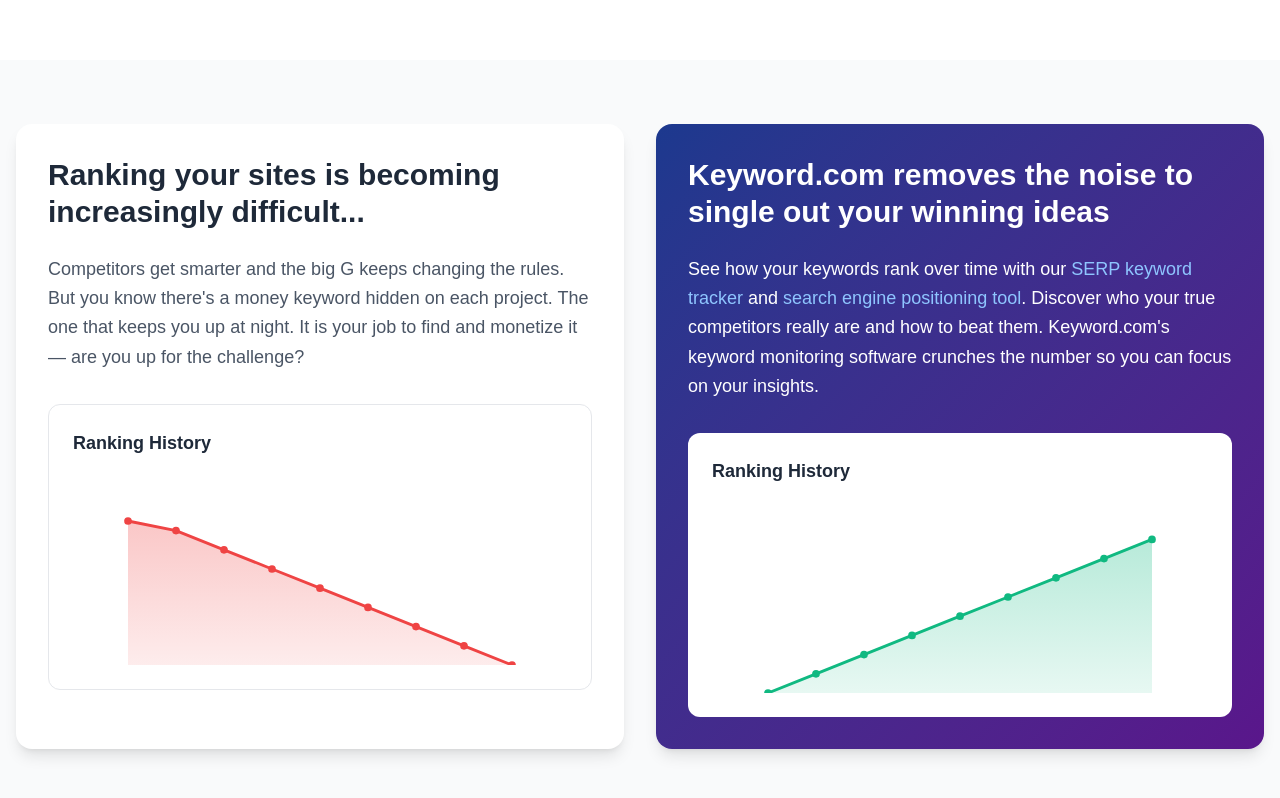
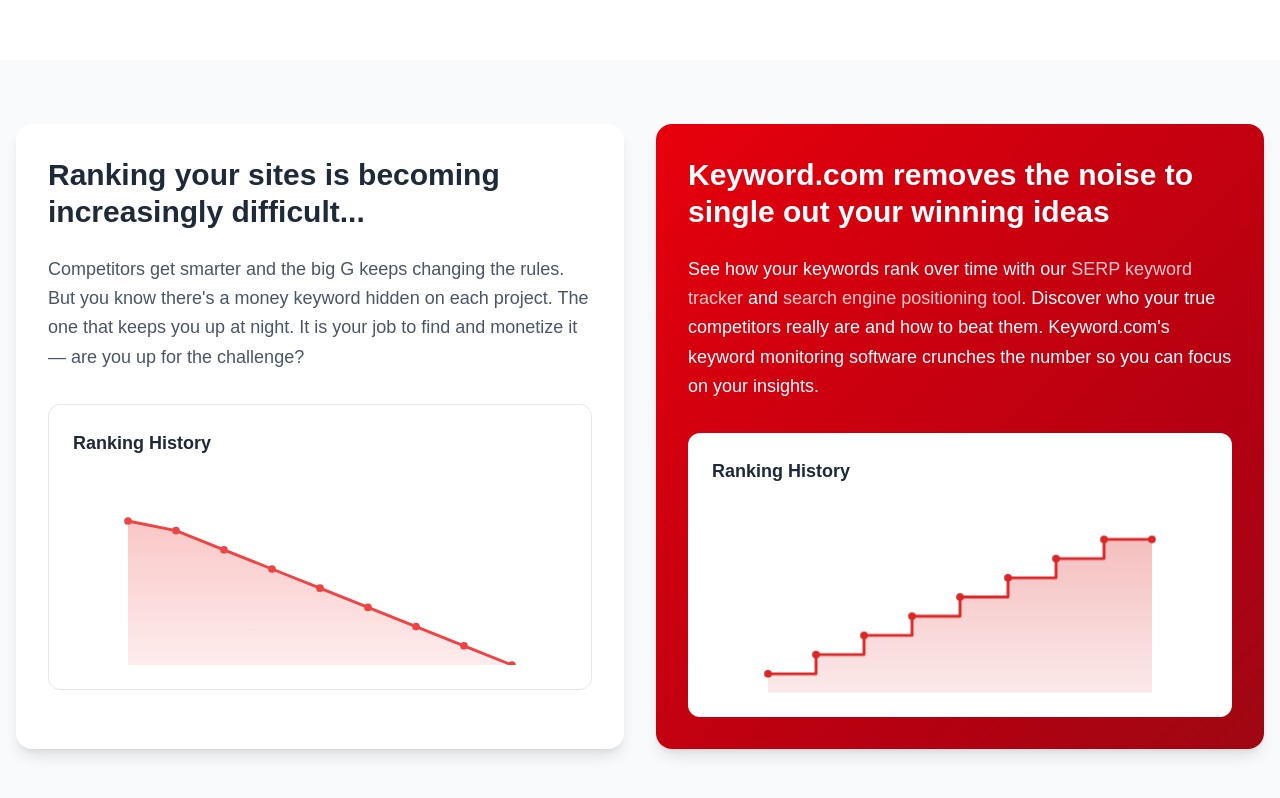
Before and after one commit to Hamzaali0088/keywordMinds, a Next.js app: page / in a window 1280 px wide. Shown: the part 1502-2300 px from the top of the page. Built offline with nearby package versions, Linux system fonts and the light colour scheme.

Commit message:
add animation in growth

```diff
--- a/components/container/Home/Groth.jsx
+++ b/components/container/Home/Groth.jsx
@@ -1,8 +1,34 @@
-import React from 'react'
+import React, { useEffect, useRef, useState } from 'react'
 
 export default function Groth() {
+  const [isVisible, setIsVisible] = useState(false);
+  const sectionRef = useRef(null);
+
+  useEffect(() => {
+    const observer = new IntersectionObserver(
+      ([entry]) => {
+        if (entry.isIntersecting) {
+          setIsVisible(true);
+        } else {
+          setIsVisible(false);
+        }
+      },
+      { threshold: 0.3 }
+    );
+
+    if (sectionRef.current) {
+      observer.observe(sectionRef.current);
+    }
+
+    return () => {
+      if (sectionRef.current) {
+        observer.unobserve(sectionRef.current);
+      }
+    };
+  }, []);
+
   return (
-    <div className="min-h-screen bg-gray-50 py-16 px-4">
+    <div className="min-h-screen bg-gray-50 py-16 px-4" ref={sectionRef}>
       <div className="max-w-7xl mx-auto">
         {/* Main Content Grid */}
         <div className="grid lg:grid-cols-2 gap-8 mb-16">
@@ -60,57 +86,59 @@
             </div>
           </div>
 
-          {/* Right Block - Solution */}
-          <div className="bg-gradient-to-br from-blue-900 to-purple-900 rounded-2xl p-8 shadow-lg">
-            <h2 className="text-3xl font-bold text-white mb-6 leading-tight">
+          {/* Right Block - Solution (Animated Growth Section) */}
+          <div className="bg-gradient-to-br from-red-600 to-red-800 rounded-2xl p-8 shadow-lg transform transition-all duration-500  hover:shadow-2xl">
+            <h2 className={`text-3xl font-bold text-white mb-6 leading-tight ${isVisible ? 'animate-fade-in' : ''}`}>
               Keyword.com removes the noise to single out your winning ideas
             </h2>
-            <p className="text-white text-lg mb-8 leading-relaxed">
+            <p className={`text-white text-lg mb-8 leading-relaxed ${isVisible ? 'animate-fade-in-delay' : ''}`}>
               See how your keywords rank over time with our{' '}
-              <span className="text-blue-300 font-medium">SERP keyword tracker</span> and{' '}
-              <span className="text-blue-300 font-medium">search engine positioning tool</span>.
+              <span className="text-red-200 font-medium hover:text-white transition-colors duration-300">SERP keyword tracker</span> and{' '}
+              <span className="text-red-200 font-medium hover:text-white transition-colors duration-300">search engine positioning tool</span>.
               Discover who your true competitors really are and how to beat them. Keyword.com's keyword monitoring software crunches the number so you can focus on your insights.
             </p>
 
-            {/* Improving Graph */}
-            <div className="bg-white rounded-xl p-6">
+            {/* Improving Graph with Animation */}
+            <div className="bg-white rounded-xl p-6 transform transition-all duration-300  hover:shadow-lg">
               <h3 className="text-lg font-semibold text-gray-800 mb-4">Ranking History</h3>
               <div className="h-48 relative">
-                <svg className="w-full h-full" viewBox="0 0 400 200">
+                <svg className={`w-full h-full ${isVisible ? 'animate-grow' : ''}`} viewBox="0 0 400 200">
                   {/* Grid lines */}
                   <defs>
                     <linearGradient id="improveGradient" x1="0%" y1="0%" x2="0%" y2="100%">
-                      <stop offset="0%" stopColor="#10b981" stopOpacity="0.3"/>
-                      <stop offset="100%" stopColor="#10b981" stopOpacity="0.1"/>
+                      <stop offset="0%" stopColor="#dc2626" stopOpacity="0.3"/>
+                      <stop offset="100%" stopColor="#dc2626" stopOpacity="0.1"/>
                     </linearGradient>
                   </defs>
 
-                  {/* Area fill */}
+                  {/* Area fill with animation - stair pattern */}
                   <path
-                    d="M0 200 L50 180 L100 160 L150 140 L200 120 L250 100 L300 80 L350 60 L400 40 L400 200 L0 200 Z"
+                    d="M0 200 L0 180 L50 180 L50 160 L100 160 L100 140 L150 140 L150 120 L200 120 L200 100 L250 100 L250 80 L300 80 L300 60 L350 60 L350 40 L400 40 L400 200 L0 200 Z"
                     fill="url(#improveGradient)"
+                    className={isVisible ? 'animate-fill' : ''}
                   />
 
-                  {/* Line */}
+                  {/* Line with animation - stair pattern */}
                   <path
-                    d="M0 200 L50 180 L100 160 L150 140 L200 120 L250 100 L300 80 L350 60 L400 40"
-                    stroke="#10b981"
+                    d="M0 180 L50 180 L50 160 L100 160 L100 140 L150 140 L150 120 L200 120 L200 100 L250 100 L250 80 L300 80 L300 60 L350 60 L350 40 L400 40"
+                    stroke="#dc2626"
                     strokeWidth="3"
                     fill="none"
                     strokeLinecap="round"
                     strokeLinejoin="round"
+                    className={isVisible ? 'animate-draw' : ''}
                   />
 
-                  {/* Data points */}
-                  <circle cx="0" cy="200" r="4" fill="#10b981"/>
-                  <circle cx="50" cy="180" r="4" fill="#10b981"/>
-                  <circle cx="100" cy="160" r="4" fill="#10b981"/>
-                  <circle cx="150" cy="140" r="4" fill="#10b981"/>
-                  <circle cx="200" cy="120" r="4" fill="#10b981"/>
-                  <circle cx="250" cy="100" r="4" fill="#10b981"/>
-                  <circle cx="300" cy="80" r="4" fill="#10b981"/>
-                  <circle cx="350" cy="60" r="4" fill="#10b981"/>
-                  <circle cx="400" cy="40" r="4" fill="#10b981"/>
+                  {/* Data points with animation */}
+                  <circle cx="0" cy="180" r="4" fill="#dc2626" className={isVisible ? 'animate-bounce' : ''}/>
+                  <circle cx="50" cy="160" r="4" fill="#dc2626" className={isVisible ? 'animate-bounce' : ''} style={{animationDelay: isVisible ? '0.1s' : '0s'}}/>
+                  <circle cx="100" cy="140" r="4" fill="#dc2626" className={isVisible ? 'animate-bounce' : ''} style={{animationDelay: isVisible ? '0.2s' : '0s'}}/>
+                  <circle cx="150" cy="120" r="4" fill="#dc2626" className={isVisible ? 'animate-bounce' : ''} style={{animationDelay: isVisible ? '0.3s' : '0s'}}/>
+                  <circle cx="200" cy="100" r="4" fill="#dc2626" className={isVisible ? 'animate-bounce' : ''} style={{animationDelay: isVisible ? '0.4s' : '0s'}}/>
+                  <circle cx="250" cy="80" r="4" fill="#dc2626" className={isVisible ? 'animate-bounce' : ''} style={{animationDelay: isVisible ? '0.5s' : '0s'}}/>
+                  <circle cx="300" cy="60" r="4" fill="#dc2626" className={isVisible ? 'animate-bounce' : ''} style={{animationDelay: isVisible ? '0.6s' : '0s'}}/>
+                  <circle cx="350" cy="40" r="4" fill="#dc2626" className={isVisible ? 'animate-bounce' : ''} style={{animationDelay: isVisible ? '0.7s' : '0s'}}/>
+                  <circle cx="400" cy="40" r="4" fill="#dc2626" className={isVisible ? 'animate-bounce' : ''} style={{animationDelay: isVisible ? '0.8s' : '0s'}}/>
                 </svg>
               </div>
             </div>
@@ -135,6 +163,83 @@
           </div>
         </div>
       </div>
+
+      <style jsx>{`
+        @keyframes fade-in {
+          from { opacity: 0; transform: translateY(20px); }
+          to { opacity: 1; transform: translateY(0); }
+        }
+
+        @keyframes fade-in-delay {
+          from { opacity: 0; transform: translateY(20px); }
+          to { opacity: 1; transform: translateY(0); }
+        }
+
+        @keyframes draw {
+          from { stroke-dasharray: 1000; stroke-dashoffset: 1000; }
+          to { stroke-dasharray: 1000; stroke-dashoffset: 0; }
+        }
+
+        @keyframes fill {
+          from { opacity: 0; }
+          to { opacity: 1; }
+        }
+
+        @keyframes grow {
+          from { transform: scale(0.8); }
+          to { transform: scale(1); }
+        }
+
+        @keyframes stairs-up {
+          from {
+            transform: translateY(50px) scale(0.8);
+            opacity: 0;
+          }
+          to {
+            transform: translateY(0) scale(1);
+            opacity: 1;
+          }
+        }
+
+        @keyframes circle-bounce-up {
+          0% {
+            transform: translateY(30px) scale(0.3);
+            opacity: 0;
+          }
+          50% {
+            transform: translateY(-5px) scale(1.2);
+            opacity: 1;
+          }
+          100% {
+            transform: translateY(0) scale(1);
+            opacity: 1;
+          }
+        }
+
+        .animate-fade-in {
+          animation: fade-in 1s ease-out;
+        }
+
+        .animate-fade-in-delay {
+          animation: fade-in-delay 1s ease-out 0.3s both;
+        }
+
+        .animate-draw {
+          animation: draw 2s ease-out 0.5s both;
+        }
+
+        .animate-fill {
+          animation: fill 1.5s ease-out 0.8s both;
+        }
+
+        .animate-grow {
+          animation: stairs-up 1.5s ease-out 0.2s both;
+        }
+
+        .animate-bounce {
+          animation: circle-bounce-up 1s ease-out both;
+        }
+      `}</style>
     </div>
   )
 }
```
